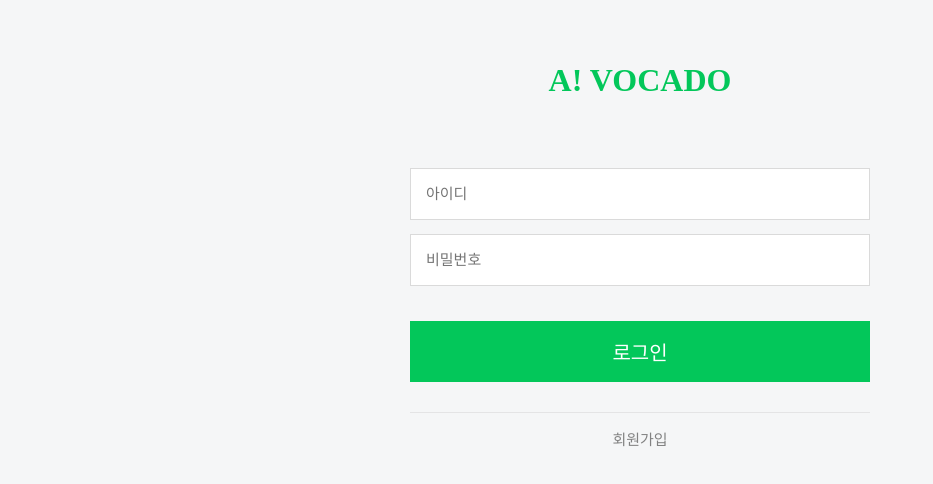
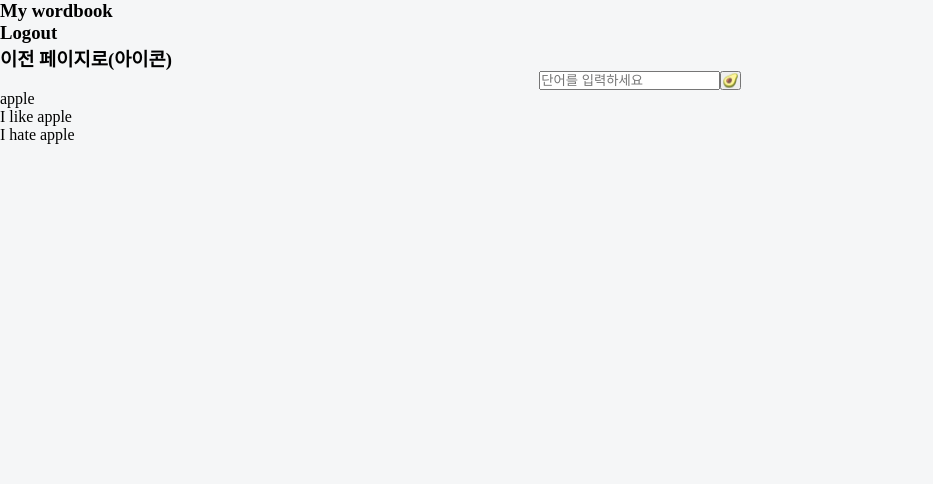
Before and after one commit to codestates/Avocado-AVocaDo, a React (Create React App) app in the folder client/: page /main in a window 1280 px wide. Shown: the top 484 px of the page, without its empty margins (0-933 px from the left). Built offline with nearby package versions, Linux system fonts and the light colour scheme.

Commit message:
working on mainpage-fix error

```diff
--- a/client/src/App.js
+++ b/client/src/App.js
@@ -28,18 +28,9 @@
     return (
       <div>
         <Switch>
-          <Route path="/" render={() => <Login />} />
+          <Route exact path="/" render={() => <Login />} />
           <Route exact path="/signup" render={() => <SignUp />} />
-          <Route
-            exact
-            path="/main"
-            render={() => (
-              <Main />
-              // <WordInput />
-              // <WordCard />
-              // <WordCardStack />
-            )}
-          />
+          <Route exact path="/main" render={() => <Main />} />
           <Route
             path="/"
             render={() => {
@@ -55,8 +46,3 @@
   }
 }
 export default App;
-
-// #15 클라이언트 라우팅 설계
-// react-router-dom 설치했습니다.
-// Main.js, Header.js, WordList.js 컴포넌트 생성했습니다.
-// index.js, App.js, Main.js, Header.js에 라우팅 구현했습니다.
--- /dev/null
+++ b/client/src/components/Header.css
@@ -0,0 +1,6 @@
+.nav {
+  display: flex;
+  justify-content: space-around;
+  align-items: center;
+  min-height: 10vh;
+}
--- a/client/src/components/Header.js
+++ b/client/src/components/Header.js
@@ -2,7 +2,7 @@
 import { Link } from 'react-router-dom';
 function Header() {
   return (
-    <nav>
+    <nav className="nav">
       <Link to="/wordbook">
         <h3>My wordbook</h3>
       </Link>
--- a/client/src/components/Main.js
+++ b/client/src/components/Main.js
@@ -1,3 +1,4 @@
+/* eslint-disable */
 import React from 'react';
 // import { Switch, Route, Redirect } from 'react-router-dom'; // userHistory
 import axios from 'axios';
@@ -7,21 +8,29 @@
 import WordCardStack from './WordCardStack';
 
 class Main extends React.Component {
-  state = {
-    isLogin: null,
-    currentWord: null,
-    wordData: null,
-  };
+  constructor(props) {
+    super(props);
+
+    this.state = {
+      currentWord: null,
+      wordData: [
+        {
+          word: 'apple',
+          sentence: ['I like apple', 'I hate apple'],
+        },
+      ],
+    };
+  }
 
   getWordData() {
-    // get 요청: 서버로부터 유저와 일치하는 모든 단어 / 예문을 불러온다.
+    // get 요청: 서버로부터 유저와 일치하는 모든 단어/예문을 불러온다.
     axios.get('url').then((res) => {
       this.setState({ wordData: res.data });
     });
   }
 
-  postInputData() {
-    // post 요청: 유저가 입력한 새로운 예문 / 단어를 서버에 전송한다.
+  postInputWord() {
+    // post 요청: 유저가 입력한 새로운 단어/예문을 서버에 전송한다.
     axios
       .post('url', {
         currentWord: this.state.currentWord,
@@ -33,7 +42,7 @@
   }
 
   updateWordData() {
-    // put 요청: 유저가 단어를 수정한 경우, 또는 예문을 수정 / 추가 / 삭제한 경우 그 값을 서버에 전송한다.
+    // put 요청: 유저가 단어를 수정한 경우, 또는 예문을 수정/추가/삭제한 경우 그 값을 서버에 전송한다.
     axios
       .put('url', {
         currentWord: this.state.currentWord,
@@ -45,7 +54,7 @@
   }
 
   deleteWordData() {
-    // delete 요청: 유저가 단어 / 예문을 삭제한 경우 서버에 삭제를 요청한다.
+    // delete 요청: 유저가 단어/예문을 삭제한 경우 서버에 삭제를 요청한다.
     axios.delete('url/:userId/:wordId...', {
       withCredentials: true,
     });
@@ -53,21 +62,29 @@
   }
 
   render() {
+    const { wordData } = this.state;
     return (
       <div>
         <div className="header">
-          <Header />
+          <Header
+            isLogin={this.state.isLogin}
+            userInfo={this.props.userInfo}
+            handleLogout={this.props.handleLogout}
+          />
         </div>
         <div className="wordinput_form">
-          <WordInput />
+          <WordInput postInputWord={this.postInputWord.bind(this)} />
         </div>
         <div className="wordcard_stack">
-          <WordCardStack />
+          <WordCardStack
+            wordData={wordData}
+            postInputWord={this.postInputWord.bind(this)}
+            updateWordData={this.updateWordData.bind(this)}
+            deleteWordData={this.deleteWordData.bind(this)}
+          />
         </div>
       </div>
     );
   }
 }
 export default Main;
-
-// Main.js에서 라우팅 제거
--- a/client/src/components/WordCardStack.js
+++ b/client/src/components/WordCardStack.js
@@ -1,5 +1,36 @@
-import React from 'react';
+/* eslint-disable */
+import React, { Component } from 'react';
+import WordCard from './WordCard';
 
-export default function WordCardStack() {
-  return <div></div>;
+class WordCardStack extends Component {
+  constructor(props) {
+    super(props);
+  }
+
+  render() {
+    const {
+      wordData,
+      postInputWord,
+      updateWordData,
+      deleteWordData,
+    } = this.props;
+    return (
+      <div>
+        {wordData.map((word, index) => {
+          // return (
+          //   <WordCard
+          //     word={word.word}
+          //     sentence={word.sentence}
+          //     index={index}
+          //     postInputWord={postInputWord}
+          //     updateWordData={updateWordData}
+          //     deleteWordData={deleteWordData}
+          //   />
+          // )
+        })}
+      </div>
+    );
+  }
 }
+
+export default WordCard;
```
